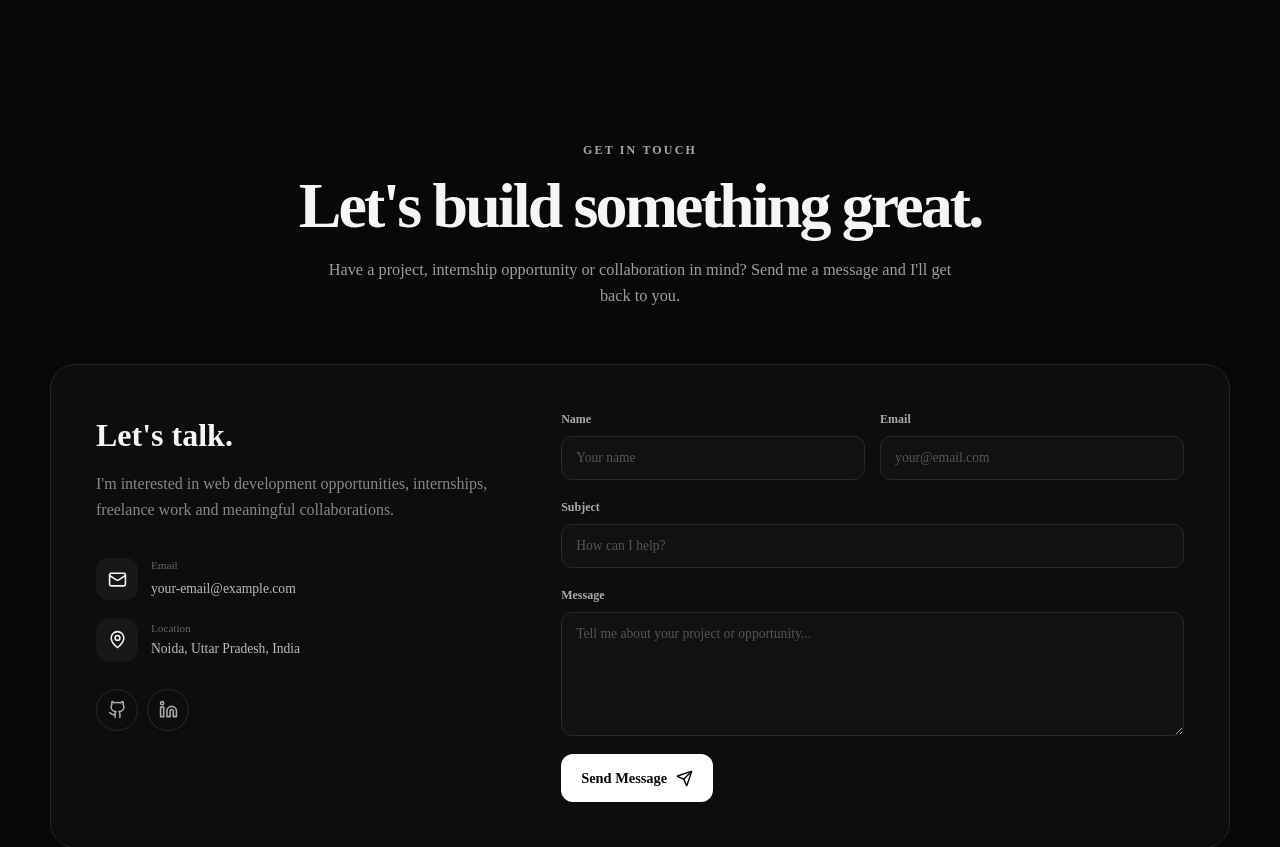
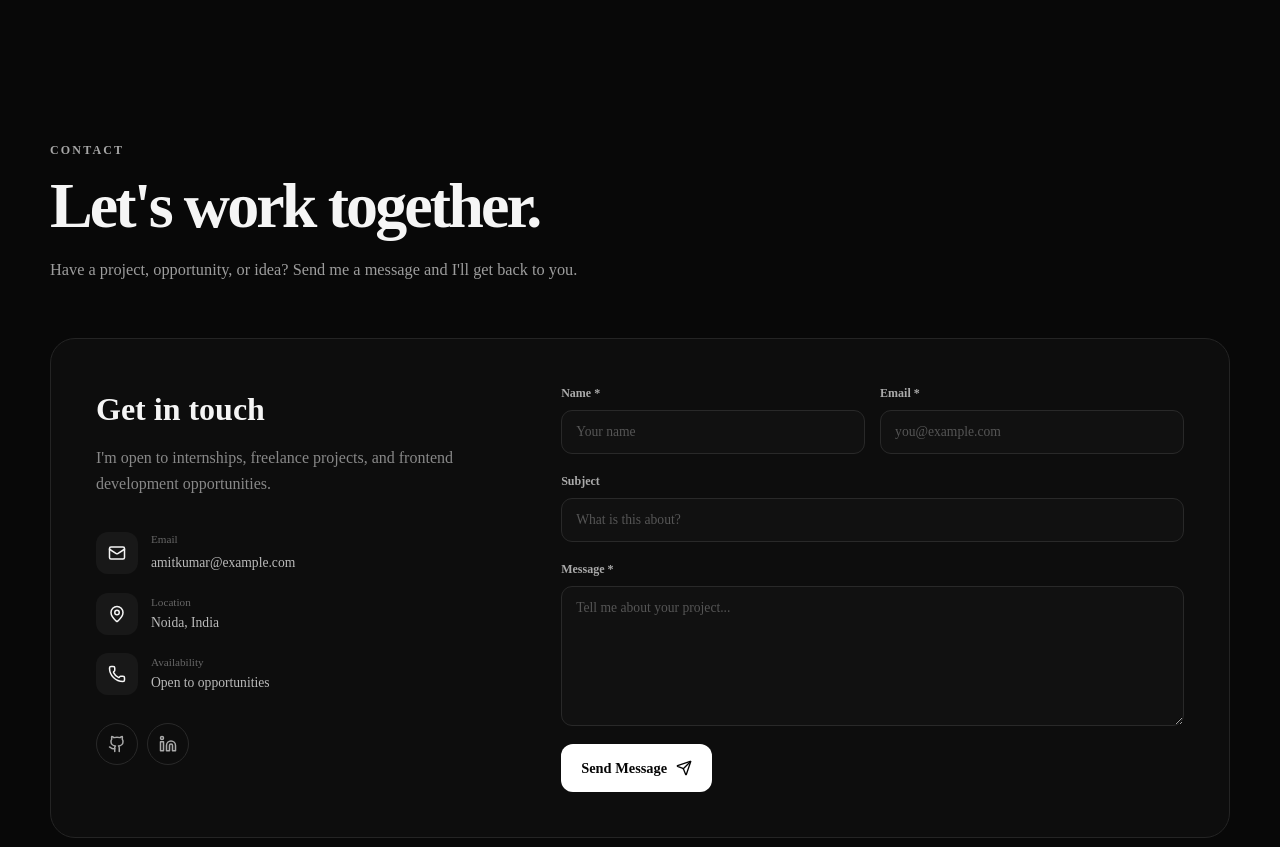
Before and after one commit to amitkumar-7393/amit-portfolio, a React (Vite) app in the folder client/: page / in a window 1280 px wide. Shown: the part 7480-8327 px from the top of the page. Built offline with nearby package versions, Linux system fonts and the light colour scheme.

Commit message:
Refactor Contact component and update form fields
Refactor Contact component to improve form handling and UI elements.

```diff
--- a/client/src/components/Contact.jsx
+++ b/client/src/components/Contact.jsx
@@ -1,26 +1,21 @@
 import { useState } from "react";
-import { motion } from "framer-motion";
-import {
-  Mail,
-  MapPin,
-  Send,
-  Github,
-  Linkedin,
-  CheckCircle2,
-  AlertCircle,
-} from "lucide-react";
+import { Mail, MapPin, Phone, Send, Linkedin, Github } from "lucide-react";
+import { submitContactForm } from "../services/api";
 
-const initialForm = {
+const Contact = () => {
+  const [form, setForm] = useState({
     name: "",
     email: "",
     subject: "",
     message: "",
-};
+  });
 
-function Contact() {
-  const [form, setForm] = useState(initialForm);
-  const [status, setStatus] = useState("idle");
-  const [message, setMessage] = useState("");
+  const [status, setStatus] = useState({
+    type: "",
+    message: "",
+  });
+
+  const [loading, setLoading] = useState(false);
 
   const handleChange = (event) => {
     const { name, value } = event.target;
@@ -29,115 +24,107 @@ function Contact() {
       ...previous,
       [name]: value,
     }));
-
-    if (status !== "idle") {
-      setStatus("idle");
-      setMessage("");
-    }
   };
 
   const handleSubmit = async (event) => {
     event.preventDefault();
 
-    if (!form.name || !form.email || !form.message) {
-      setStatus("error");
-      setMessage("Please fill in your name, email and message.");
+    setStatus({
+      type: "",
+      message: "",
+    });
+
+    if (!form.name.trim() || !form.email.trim() || !form.message.trim()) {
+      setStatus({
+        type: "error",
+        message: "Please fill in name, email and message.",
+      });
       return;
     }
 
-    setStatus("sending");
-    setMessage("");
+    setLoading(true);
 
     try {
-      const apiUrl =
-        import.meta.env.VITE_API_URL || "http://localhost:5000/api";
+      const response = await submitContactForm(form);
 
-      const response = await fetch(`${apiUrl}/contact`, {
-        method: "POST",
-        headers: {
-          "Content-Type": "application/json",
-        },
-        body: JSON.stringify(form),
+      setStatus({
+        type: "success",
+        message: response.message || "Message sent successfully.",
       });
 
-      const data = await response.json();
-
-      if (!response.ok) {
-        throw new Error(
-          data.message || "Unable to send your message."
-        );
-      }
-
-      setStatus("success");
-      setMessage(
-        "Your message has been sent successfully. Thank you!"
-      );
-
-      setForm(initialForm);
+      setForm({
+        name: "",
+        email: "",
+        subject: "",
+        message: "",
+      });
     } catch (error) {
-      setStatus("error");
-      setMessage(
+      setStatus({
+        type: "error",
+        message:
           error.message ||
-          "Something went wrong. Please try again later."
-      );
+          "Something went wrong. Please try again later.",
+      });
+    } finally {
+      setLoading(false);
     }
   };
 
   return (
-    <section id="contact" className="section contact">
-      <div className="section-heading center">
-        <p className="eyebrow">GET IN TOUCH</p>
+    <section id="contact" className="section">
+      <div className="section-heading">
+        <span className="eyebrow">CONTACT</span>
 
-        <h2>Let's build something great.</h2>
+        <h2>Let's work together.</h2>
 
         <p>
-          Have a project, internship opportunity or collaboration in
-          mind? Send me a message and I'll get back to you.
+          Have a project, opportunity, or idea? Send me a message and
+          I'll get back to you.
         </p>
       </div>
 
       <div className="contact-box">
-        <motion.div
-          className="contact-content"
-          initial={{ opacity: 0, x: -25 }}
-          whileInView={{ opacity: 1, x: 0 }}
-          viewport={{ once: true }}
-          transition={{ duration: 0.6 }}
-        >
         <div className="contact-intro">
-            <h3>Let's talk.</h3>
+          <h3>Get in touch</h3>
 
           <p>
-              I'm interested in web development opportunities,
-              internships, freelance work and meaningful
-              collaborations.
+            I'm open to internships, freelance projects, and
+            frontend development opportunities.
           </p>
-          </div>
 
           <div className="contact-details">
             <div className="contact-detail">
               <div className="contact-detail-icon">
-                <Mail size={19} />
+                <Mail size={18} />
               </div>
 
               <div>
                 <span>Email</span>
-
-                <a href="mailto:your-email@example.com">
-                  your-email@example.com
+                <a href="mailto:amitkumar@example.com">
+                  amitkumar@example.com
                 </a>
               </div>
             </div>
 
             <div className="contact-detail">
               <div className="contact-detail-icon">
-                <MapPin size={19} />
+                <MapPin size={18} />
               </div>
 
               <div>
                 <span>Location</span>
+                <p>Noida, India</p>
+              </div>
+            </div>
 
-                <p>Noida, Uttar Pradesh, India</p>
+            <div className="contact-detail">
+              <div className="contact-detail-icon">
+                <Phone size={18} />
+              </div>
+
+              <div>
+                <span>Availability</span>
+                <p>Open to opportunities</p>
               </div>
             </div>
           </div>
@@ -146,58 +133,51 @@ function Contact() {
             <a
               href="https://github.com/amitkumar-7393"
               target="_blank"
-              rel="noopener noreferrer"
+              rel="noreferrer"
               aria-label="GitHub"
             >
-              <Github size={19} />
+              <Github size={18} />
             </a>
 
             <a
-              href="https://www.linkedin.com/in/amit-kumar-8a12b1352"
+              href="https://www.linkedin.com/in/amit-kumar-8a12b1352/"
               target="_blank"
-              rel="noopener noreferrer"
+              rel="noreferrer"
               aria-label="LinkedIn"
             >
-              <Linkedin size={19} />
+              <Linkedin size={18} />
             </a>
           </div>
-        </motion.div>
+        </div>
 
-        <motion.form
-          className="contact-form"
-          onSubmit={handleSubmit}
-          initial={{ opacity: 0, x: 25 }}
-          whileInView={{ opacity: 1, x: 0 }}
-          viewport={{ once: true }}
-          transition={{ duration: 0.6 }}
-        >
+        <form className="contact-form" onSubmit={handleSubmit}>
           <div className="form-row">
             <div className="form-group">
-              <label htmlFor="name">Name</label>
+              <label htmlFor="name">Name *</label>
 
               <input
                 id="name"
                 name="name"
                 type="text"
-                placeholder="Your name"
                 value={form.name}
                 onChange={handleChange}
-                autoComplete="name"
+                placeholder="Your name"
+                maxLength={100}
                 required
               />
             </div>
 
             <div className="form-group">
-              <label htmlFor="email">Email</label>
+              <label htmlFor="email">Email *</label>
 
               <input
                 id="email"
                 name="email"
                 type="email"
-                placeholder="your@email.com"
                 value={form.email}
                 onChange={handleChange}
-                autoComplete="email"
+                placeholder="you@example.com"
+                maxLength={255}
                 required
               />
             </div>
@@ -210,58 +190,52 @@ function Contact() {
               id="subject"
               name="subject"
               type="text"
-              placeholder="How can I help?"
               value={form.subject}
               onChange={handleChange}
+              placeholder="What is this about?"
+              maxLength={200}
             />
           </div>
 
           <div className="form-group">
-            <label htmlFor="message">Message</label>
+            <label htmlFor="message">Message *</label>
 
             <textarea
               id="message"
               name="message"
-              rows="6"
-              placeholder="Tell me about your project or opportunity..."
               value={form.message}
               onChange={handleChange}
+              placeholder="Tell me about your project..."
+              rows="7"
+              maxLength={5000}
               required
             />
           </div>
 
-          {status === "success" && (
-            <div className="form-status success" role="status">
-              <CheckCircle2 size={18} />
-              <span>{message}</span>
-            </div>
-          )}
-
-          {status === "error" && (
-            <div className="form-status error" role="alert">
-              <AlertCircle size={18} />
-              <span>{message}</span>
+          {status.message && (
+            <div
+              className={`form-status ${
+                status.type === "success" ? "success" : "error"
+              }`}
+              role="alert"
+            >
+              {status.type === "success" && <Send size={16} />}
+              {status.message}
             </div>
           )}
 
           <button
             type="submit"
             className="btn primary submit-btn"
-            disabled={status === "sending"}
+            disabled={loading}
           >
-            {status === "sending" ? (
-              "Sending..."
-            ) : (
-              <>
-                Send Message
-                <Send size={17} />
-              </>
-            )}
+            {loading ? "Sending..." : "Send Message"}
+            {!loading && <Send size={16} />}
           </button>
-        </motion.form>
+        </form>
       </div>
     </section>
   );
-}
+};
 
 export default Contact;
```
Lines whose indentation alone changed are shown as unchanged.
